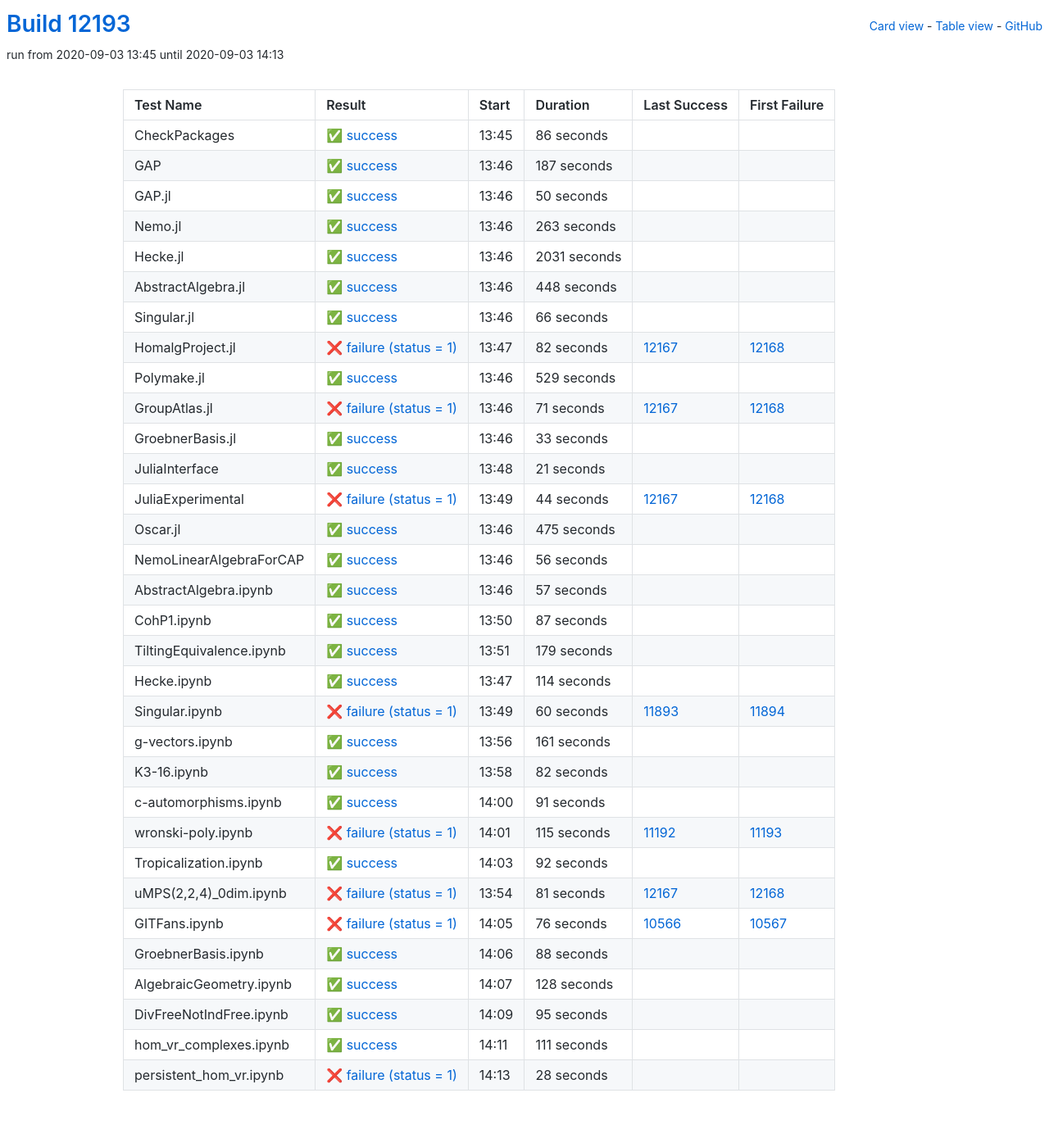
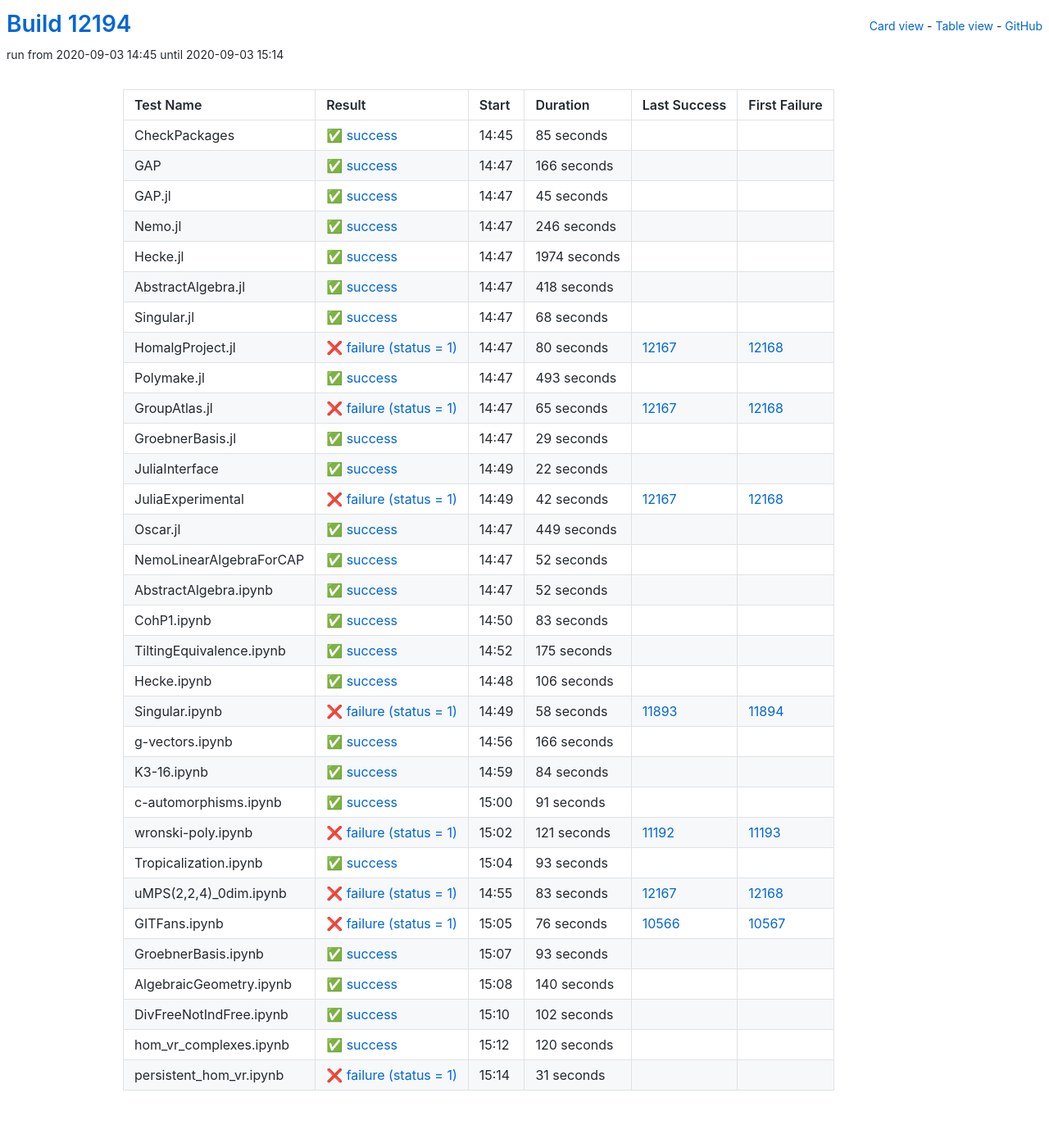
Before and after one commit to oscar-system/oscar-ci-status, a Jekyll site: the page built from table.html, in a window 1280 px wide. Shown: the whole page at 82% size. Built offline with Jekyll 4.4.1, drawn with Linux system fonts in a browser that asks for light colours.

Commit message:
Build #12194

```diff
--- a/_data/ci.yml
+++ b/_data/ci.yml
@@ -1,6 +1,6 @@
 ---
-build: 12193
-build_url: https://oscarci.mathematik.uni-kl.de/job/oscar/12193/
+build: 12194
+build_url: https://oscarci.mathematik.uni-kl.de/job/oscar/12194/
 job: oscar
 organization: oscar-system
 repo: oscar-ci-status
@@ -8,272 +8,272 @@ repourl: https://github.com/oscar-system/oscar-ci-status
 tests:
 - name: CheckPackages
   id: checkpackages
-  log: https://oscarci.mathematik.uni-kl.de/job/oscar/12193/artifact/logs/build-12193/CheckPackages.log
-  start: 2020-09-03 13:45
+  log: https://oscarci.mathematik.uni-kl.de/job/oscar/12194/artifact/logs/build-12194/CheckPackages.log
+  start: 2020-09-03 14:45
   success: true
   exitcode: 0
   status: success
-  duration: 86
+  duration: 85
   last_success: false
   last_success_url:
   first_failure: false
   first_failure_url:
 - name: GAP
   id: gap
-  log: https://oscarci.mathematik.uni-kl.de/job/oscar/12193/artifact/logs/build-12193/GAP.log
-  start: 2020-09-03 13:46
+  log: https://oscarci.mathematik.uni-kl.de/job/oscar/12194/artifact/logs/build-12194/GAP.log
+  start: 2020-09-03 14:47
   success: true
   exitcode: 0
   status: success
-  duration: 187
+  duration: 166
   last_success: false
   last_success_url:
   first_failure: false
   first_failure_url:
 - name: GAP.jl
   id: gap-jl
-  log: https://oscarci.mathematik.uni-kl.de/job/oscar/12193/artifact/logs/build-12193/GAP.jl.log
-  start: 2020-09-03 13:46
+  log: https://oscarci.mathematik.uni-kl.de/job/oscar/12194/artifact/logs/build-12194/GAP.jl.log
+  start: 2020-09-03 14:47
   success: true
   exitcode: 0
   status: success
-  duration: 50
+  duration: 45
   last_success: false
   last_success_url:
   first_failure: false
   first_failure_url:
 - name: Nemo.jl
   id: nemo-jl
-  log: https://oscarci.mathematik.uni-kl.de/job/oscar/12193/artifact/logs/build-12193/Nemo.jl.log
-  start: 2020-09-03 13:46
+  log: https://oscarci.mathematik.uni-kl.de/job/oscar/12194/artifact/logs/build-12194/Nemo.jl.log
+  start: 2020-09-03 14:47
   success: true
   exitcode: 0
   status: success
-  duration: 263
+  duration: 246
   last_success: false
   last_success_url:
   first_failure: false
   first_failure_url:
 - name: Hecke.jl
   id: hecke-jl
-  log: https://oscarci.mathematik.uni-kl.de/job/oscar/12193/artifact/logs/build-12193/Hecke.jl.log
-  start: 2020-09-03 13:46
+  log: https://oscarci.mathematik.uni-kl.de/job/oscar/12194/artifact/logs/build-12194/Hecke.jl.log
+  start: 2020-09-03 14:47
   success: true
   exitcode: 0
   status: success
-  duration: 2031
+  duration: 1974
   last_success: false
   last_success_url:
   first_failure: false
   first_failure_url:
 - name: AbstractAlgebra.jl
   id: abstractalgebra-jl
-  log: https://oscarci.mathematik.uni-kl.de/job/oscar/12193/artifact/logs/build-12193/AbstractAlgebra.jl.log
-  start: 2020-09-03 13:46
+  log: https://oscarci.mathematik.uni-kl.de/job/oscar/12194/artifact/logs/build-12194/AbstractAlgebra.jl.log
+  start: 2020-09-03 14:47
   success: true
   exitcode: 0
   status: success
-  duration: 448
+  duration: 418
   last_success: false
   last_success_url:
   first_failure: false
   first_failure_url:
 - name: Singular.jl
   id: singular-jl
-  log: https://oscarci.mathematik.uni-kl.de/job/oscar/12193/artifact/logs/build-12193/Singular.jl.log
-  start: 2020-09-03 13:46
+  log: https://oscarci.mathematik.uni-kl.de/job/oscar/12194/artifact/logs/build-12194/Singular.jl.log
+  start: 2020-09-03 14:47
   success: true
   exitcode: 0
   status: success
-  duration: 66
+  duration: 68
   last_success: false
   last_success_url:
   first_failure: false
   first_failure_url:
 - name: HomalgProject.jl
   id: homalgproject-jl
-  log: https://oscarci.mathematik.uni-kl.de/job/oscar/12193/artifact/logs/build-12193/HomalgProject.jl.log
-  start: 2020-09-03 13:47
+  log: https://oscarci.mathematik.uni-kl.de/job/oscar/12194/artifact/logs/build-12194/HomalgProject.jl.log
+  start: 2020-09-03 14:47
   success: false
   exitcode: 1
   status: failure
-  duration: 82
+  duration: 80
   last_success: 12167
   last_success_url: https://oscarci.mathematik.uni-kl.de/job/oscar/12167/
   first_failure: 12168
   first_failure_url: https://oscarci.mathematik.uni-kl.de/job/oscar/12168/
 - name: Polymake.jl
   id: polymake-jl
-  log: https://oscarci.mathematik.uni-kl.de/job/oscar/12193/artifact/logs/build-12193/Polymake.jl.log
-  start: 2020-09-03 13:46
+  log: https://oscarci.mathematik.uni-kl.de/job/oscar/12194/artifact/logs/build-12194/Polymake.jl.log
+  start: 2020-09-03 14:47
   success: true
   exitcode: 0
   status: success
-  duration: 529
+  duration: 493
   last_success: false
   last_success_url:
   first_failure: false
   first_failure_url:
 - name: GroupAtlas.jl
   id: groupatlas-jl
-  log: https://oscarci.mathematik.uni-kl.de/job/oscar/12193/artifact/logs/build-12193/GroupAtlas.jl.log
-  start: 2020-09-03 13:46
+  log: https://oscarci.mathematik.uni-kl.de/job/oscar/12194/artifact/logs/build-12194/GroupAtlas.jl.log
+  start: 2020-09-03 14:47
   success: false
   exitcode: 1
   status: failure
-  duration: 71
+  duration: 65
   last_success: 12167
   last_success_url: https://oscarci.mathematik.uni-kl.de/job/oscar/12167/
   first_failure: 12168
   first_failure_url: https://oscarci.mathematik.uni-kl.de/job/oscar/12168/
 - name: GroebnerBasis.jl
   id: groebnerbasis-jl
-  log: https://oscarci.mathematik.uni-kl.de/job/oscar/12193/artifact/logs/build-12193/GroebnerBasis.jl.log
-  start: 2020-09-03 13:46
+  log: https://oscarci.mathematik.uni-kl.de/job/oscar/12194/artifact/logs/build-12194/GroebnerBasis.jl.log
+  start: 2020-09-03 14:47
   success: true
   exitcode: 0
   status: success
-  duration: 33
+  duration: 29
   last_success: false
   last_success_url:
   first_failure: false
   first_failure_url:
 - name: JuliaInterface
   id: juliainterface
-  log: https://oscarci.mathematik.uni-kl.de/job/oscar/12193/artifact/logs/build-12193/JuliaInterface.log
-  start: 2020-09-03 13:48
+  log: https://oscarci.mathematik.uni-kl.de/job/oscar/12194/artifact/logs/build-12194/JuliaInterface.log
+  start: 2020-09-03 14:49
   success: true
   exitcode: 0
   status: success
-  duration: 21
+  duration: 22
   last_success: false
   last_success_url:
   first_failure: false
   first_failure_url:
 - name: JuliaExperimental
   id: juliaexperimental
-  log: https://oscarci.mathematik.uni-kl.de/job/oscar/12193/artifact/logs/build-12193/JuliaExperimental.log
-  start: 2020-09-03 13:49
+  log: https://oscarci.mathematik.uni-kl.de/job/oscar/12194/artifact/logs/build-12194/JuliaExperimental.log
+  start: 2020-09-03 14:49
   success: false
   exitcode: 1
   status: failure
-  duration: 44
+  duration: 42
   last_success: 12167
   last_success_url: https://oscarci.mathematik.uni-kl.de/job/oscar/12167/
   first_failure: 12168
   first_failure_url: https://oscarci.mathematik.uni-kl.de/job/oscar/12168/
 - name: Oscar.jl
   id: oscar-jl
-  log: https://oscarci.mathematik.uni-kl.de/job/oscar/12193/artifact/logs/build-12193/Oscar.jl.log
-  start: 2020-09-03 13:46
+  log: https://oscarci.mathematik.uni-kl.de/job/oscar/12194/artifact/logs/build-12194/Oscar.jl.log
+  start: 2020-09-03 14:47
   success: true
   exitcode: 0
   status: success
-  duration: 475
+  duration: 449
   last_success: false
   last_success_url:
   first_failure: false
   first_failure_url:
 - name: NemoLinearAlgebraForCAP
   id: nemolinearalgebraforcap
-  log: https://oscarci.mathematik.uni-kl.de/job/oscar/12193/artifact/logs/build-12193/NemoLinearAlgebraForCAP.log
-  start: 2020-09-03 13:46
+  log: https://oscarci.mathematik.uni-kl.de/job/oscar/12194/artifact/logs/build-12194/NemoLinearAlgebraForCAP.log
+  start: 2020-09-03 14:47
   success: true
   exitcode: 0
   status: success
-  duration: 56
+  duration: 52
   last_success: false
   last_success_url:
   first_failure: false
   first_failure_url:
 - name: AbstractAlgebra.ipynb
   id: abstractalgebra-ipynb
-  log: https://oscarci.mathematik.uni-kl.de/job/oscar/12193/artifact/logs/build-12193/AbstractAlgebra.ipynb.log
-  start: 2020-09-03 13:46
+  log: https://oscarci.mathematik.uni-kl.de/job/oscar/12194/artifact/logs/build-12194/AbstractAlgebra.ipynb.log
+  start: 2020-09-03 14:47
   success: true
   exitcode: 0
   status: success
-  duration: 57
+  duration: 52
   last_success: false
   last_success_url:
   first_failure: false
   first_failure_url:
 - name: CohP1.ipynb
   id: cohp1-ipynb
-  log: https://oscarci.mathematik.uni-kl.de/job/oscar/12193/artifact/logs/build-12193/CohP1.ipynb.log
-  start: 2020-09-03 13:50
+  log: https://oscarci.mathematik.uni-kl.de/job/oscar/12194/artifact/logs/build-12194/CohP1.ipynb.log
+  start: 2020-09-03 14:50
   success: true
   exitcode: 0
   status: success
-  duration: 87
+  duration: 83
   last_success: false
   last_success_url:
   first_failure: false
   first_failure_url:
 - name: TiltingEquivalence.ipynb
   id: tiltingequivalence-ipynb
-  log: https://oscarci.mathematik.uni-kl.de/job/oscar/12193/artifact/logs/build-12193/TiltingEquivalence.ipynb.log
-  start: 2020-09-03 13:51
+  log: https://oscarci.mathematik.uni-kl.de/job/oscar/12194/artifact/logs/build-12194/TiltingEquivalence.ipynb.log
+  start: 2020-09-03 14:52
   success: true
   exitcode: 0
   status: success
-  duration: 179
+  duration: 175
   last_success: false
   last_success_url:
   first_failure: false
   first_failure_url:
 - name: Hecke.ipynb
   id: hecke-ipynb
-  log: https://oscarci.mathematik.uni-kl.de/job/oscar/12193/artifact/logs/build-12193/Hecke.ipynb.log
-  start: 2020-09-03 13:47
+  log: https://oscarci.mathematik.uni-kl.de/job/oscar/12194/artifact/logs/build-12194/Hecke.ipynb.log
+  start: 2020-09-03 14:48
   success: true
   exitcode: 0
   status: success
-  duration: 114
+  duration: 106
   last_success: false
   last_success_url:
   first_failure: false
   first_failure_url:
 - name: Singular.ipynb
   id: singular-ipynb
-  log: https://oscarci.mathematik.uni-kl.de/job/oscar/12193/artifact/logs/build-12193/Singular.ipynb.log
-  start: 2020-09-03 13:49
+  log: https://oscarci.mathematik.uni-kl.de/job/oscar/12194/artifact/logs/build-12194/Singular.ipynb.log
+  start: 2020-09-03 14:49
   success: false
   exitcode: 1
   status: failure
-  duration: 60
+  duration: 58
   last_success: 11893
   last_success_url: https://oscarci.mathematik.uni-kl.de/job/oscar/11893/
   first_failure: 11894
   first_failure_url: https://oscarci.mathematik.uni-kl.de/job/oscar/11894/
 - name: g-vectors.ipynb
   id: g-vectors-ipynb
-  log: https://oscarci.mathematik.uni-kl.de/job/oscar/12193/artifact/logs/build-12193/g-vectors.ipynb.log
-  start: 2020-09-03 13:56
+  log: https://oscarci.mathematik.uni-kl.de/job/oscar/12194/artifact/logs/build-12194/g-vectors.ipynb.log
+  start: 2020-09-03 14:56
   success: true
   exitcode: 0
   status: success
-  duration: 161
+  duration: 166
   last_success: false
   last_success_url:
   first_failure: false
   first_failure_url:
 - name: K3-16.ipynb
   id: k3-16-ipynb
-  log: https://oscarci.mathematik.uni-kl.de/job/oscar/12193/artifact/logs/build-12193/K3-16.ipynb.log
-  start: 2020-09-03 13:58
+  log: https://oscarci.mathematik.uni-kl.de/job/oscar/12194/artifact/logs/build-12194/K3-16.ipynb.log
+  start: 2020-09-03 14:59
   success: true
   exitcode: 0
   status: success
-  duration: 82
+  duration: 84
   last_success: false
   last_success_url:
   first_failure: false
   first_failure_url:
 - name: c-automorphisms.ipynb
   id: c-automorphisms-ipynb
-  log: https://oscarci.mathematik.uni-kl.de/job/oscar/12193/artifact/logs/build-12193/c-automorphisms.ipynb.log
-  start: 2020-09-03 14:00
+  log: https://oscarci.mathematik.uni-kl.de/job/oscar/12194/artifact/logs/build-12194/c-automorphisms.ipynb.log
+  start: 2020-09-03 15:00
   success: true
   exitcode: 0
   status: success
@@ -284,44 +284,44 @@ tests:
   first_failure_url:
 - name: wronski-poly.ipynb
   id: wronski-poly-ipynb
-  log: https://oscarci.mathematik.uni-kl.de/job/oscar/12193/artifact/logs/build-12193/wronski-poly.ipynb.log
-  start: 2020-09-03 14:01
+  log: https://oscarci.mathematik.uni-kl.de/job/oscar/12194/artifact/logs/build-12194/wronski-poly.ipynb.log
+  start: 2020-09-03 15:02
   success: false
   exitcode: 1
   status: failure
-  duration: 115
+  duration: 121
   last_success: 11192
   last_success_url: https://oscarci.mathematik.uni-kl.de/job/oscar/11192/
   first_failure: 11193
   first_failure_url: https://oscarci.mathematik.uni-kl.de/job/oscar/11193/
 - name: Tropicalization.ipynb
   id: tropicalization-ipynb
-  log: https://oscarci.mathematik.uni-kl.de/job/oscar/12193/artifact/logs/build-12193/Tropicalization.ipynb.log
-  start: 2020-09-03 14:03
+  log: https://oscarci.mathematik.uni-kl.de/job/oscar/12194/artifact/logs/build-12194/Tropicalization.ipynb.log
+  start: 2020-09-03 15:04
   success: true
   exitcode: 0
   status: success
-  duration: 92
+  duration: 93
   last_success: false
   last_success_url:
   first_failure: false
   first_failure_url:
 - name: uMPS(2,2,4)_0dim.ipynb
   id: umps-2-2-4-0dim-ipynb
-  log: https://oscarci.mathematik.uni-kl.de/job/oscar/12193/artifact/logs/build-12193/uMPS-2-2-4-_0dim.ipynb.log
-  start: 2020-09-03 13:54
+  log: https://oscarci.mathematik.uni-kl.de/job/oscar/12194/artifact/logs/build-12194/uMPS-2-2-4-_0dim.ipynb.log
+  start: 2020-09-03 14:55
   success: false
   exitcode: 1
   status: failure
-  duration: 81
+  duration: 83
   last_success: 12167
   last_success_url: https://oscarci.mathematik.uni-kl.de/job/oscar/12167/
   first_failure: 12168
   first_failure_url: https://oscarci.mathematik.uni-kl.de/job/oscar/12168/
 - name: GITFans.ipynb
   id: gitfans-ipynb
-  log: https://oscarci.mathematik.uni-kl.de/job/oscar/12193/artifact/logs/build-12193/GITFans.ipynb.log
-  start: 2020-09-03 14:05
+  log: https://oscarci.mathematik.uni-kl.de/job/oscar/12194/artifact/logs/build-12194/GITFans.ipynb.log
+  start: 2020-09-03 15:05
   success: false
   exitcode: 1
   status: failure
@@ -332,60 +332,60 @@ tests:
   first_failure_url: https://oscarci.mathematik.uni-kl.de/job/oscar/10567/
 - name: GroebnerBasis.ipynb
   id: groebnerbasis-ipynb
-  log: https://oscarci.mathematik.uni-kl.de/job/oscar/12193/artifact/logs/build-12193/GroebnerBasis.ipynb.log
-  start: 2020-09-03 14:06
+  log: https://oscarci.mathematik.uni-kl.de/job/oscar/12194/artifact/logs/build-12194/GroebnerBasis.ipynb.log
+  start: 2020-09-03 15:07
   success: true
   exitcode: 0
   status: success
-  duration: 88
+  duration: 93
   last_success: false
   last_success_url:
   first_failure: false
   first_failure_url:
 - name: AlgebraicGeometry.ipynb
   id: algebraicgeometry-ipynb
-  log: https://oscarci.mathematik.uni-kl.de/job/oscar/12193/artifact/logs/build-12193/AlgebraicGeometry.ipynb.log
-  start: 2020-09-03 14:07
+  log: https://oscarci.mathematik.uni-kl.de/job/oscar/12194/artifact/logs/build-12194/AlgebraicGeometry.ipynb.log
+  start: 2020-09-03 15:08
   success: true
   exitcode: 0
   status: success
-  duration: 128
+  duration: 140
   last_success: false
   last_success_url:
   first_failure: false
   first_failure_url:
 - name: DivFreeNotIndFree.ipynb
   id: divfreenotindfree-ipynb
-  log: https://oscarci.mathematik.uni-kl.de/job/oscar/12193/artifact/logs/build-12193/DivFreeNotIndFree.ipynb.log
-  start: 2020-09-03 14:09
+  log: https://oscarci.mathematik.uni-kl.de/job/oscar/12194/artifact/logs/build-12194/DivFreeNotIndFree.ipynb.log
+  start: 2020-09-03 15:10
   success: true
   exitcode: 0
   status: success
-  duration: 95
+  duration: 102
   last_success: false
   last_success_url:
   first_failure: false
   first_failure_url:
 - name: hom_vr_complexes.ipynb
   id: hom-vr-complexes-ipynb
-  log: https://oscarci.mathematik.uni-kl.de/job/oscar/12193/artifact/logs/build-12193/hom_vr_complexes.ipynb.log
-  start: 2020-09-03 14:11
+  log: https://oscarci.mathematik.uni-kl.de/job/oscar/12194/artifact/logs/build-12194/hom_vr_complexes.ipynb.log
+  start: 2020-09-03 15:12
   success: true
   exitcode: 0
   status: success
-  duration: 111
+  duration: 120
   last_success: false
   last_success_url:
   first_failure: false
   first_failure_url:
 - name: persistent_hom_vr.ipynb
   id: persistent-hom-vr-ipynb
-  log: https://oscarci.mathematik.uni-kl.de/job/oscar/12193/artifact/logs/build-12193/persistent_hom_vr.ipynb.log
-  start: 2020-09-03 14:13
+  log: https://oscarci.mathematik.uni-kl.de/job/oscar/12194/artifact/logs/build-12194/persistent_hom_vr.ipynb.log
+  start: 2020-09-03 15:14
   success: false
   exitcode: 1
   status: failure
-  duration: 28
+  duration: 31
   last_success: false
   last_success_url:
   first_failure: false
```
Also changed, not shown: README.md.
